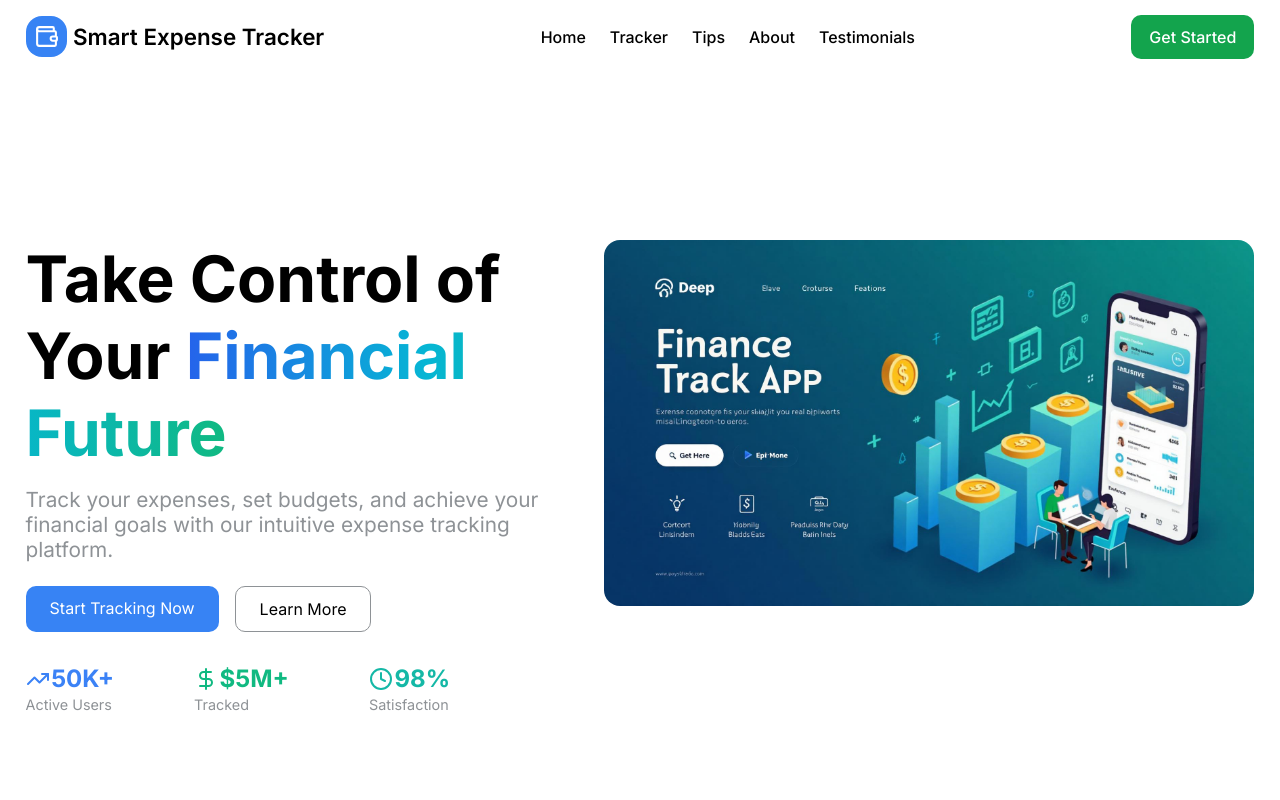
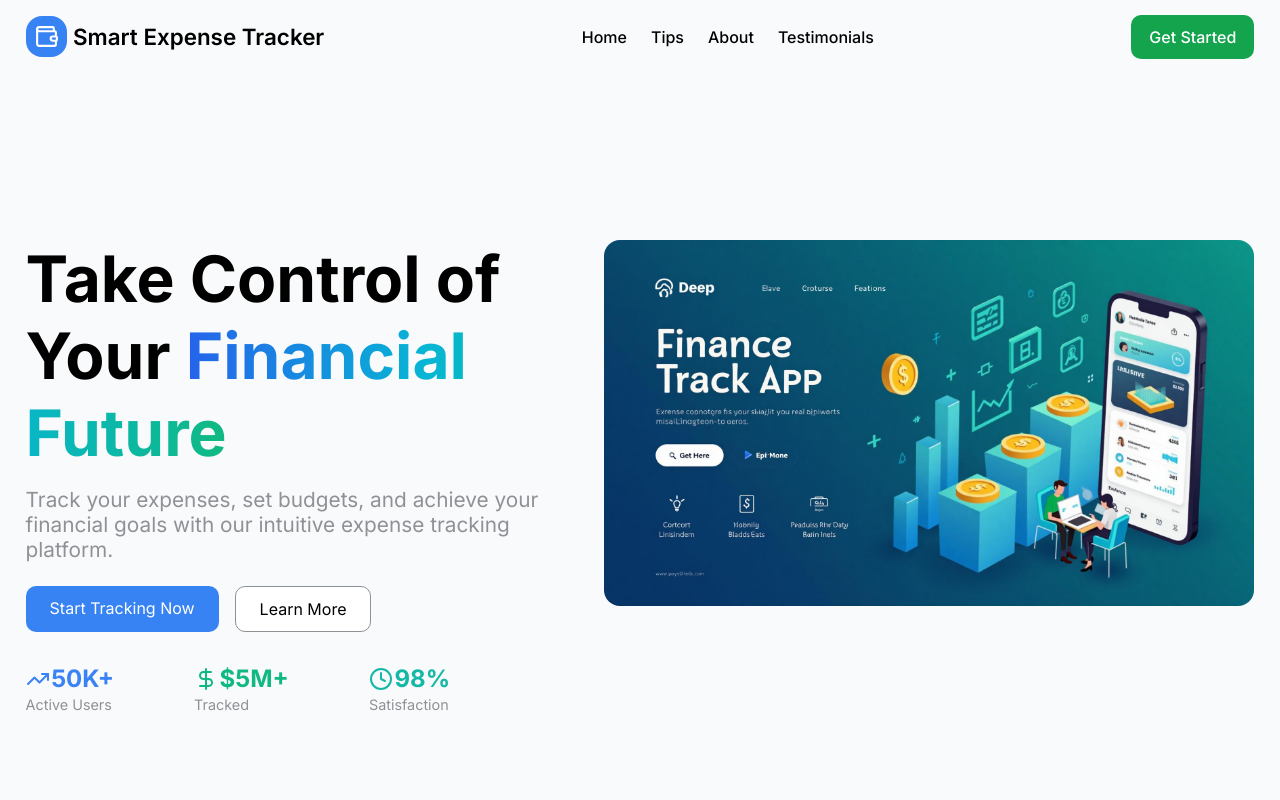
Before and after one commit to RizkiB12/smart-expense, a plain HTML site: page index.html in a window 1280 px wide. Shown: the top 800 px of the page. Drawn offline with nearby package versions, Linux system fonts and the light colour scheme.

Commit message:
fix: change navbar style

```diff
--- a/css/style.css
+++ b/css/style.css
@@ -26,28 +26,30 @@ body {
 /* HEADER START */
 
 header {
-  max-width: 1400px;
-  margin: 0 auto;
-  padding: 1rem 2%;
   position: fixed;
   top: 0;
   left: 0;
   right: 0;
-  background-color: rgba(255, 255, 255, 0.9);
+  background-color: #f9fafb;
   backdrop-filter: blur(6px);
-  /* background: linear-gradient(
-    to bottom,
-    rgba(255, 255, 255, 0.9),
-    rgba(255, 255, 255, 0.6)
-  );
-  backdrop-filter: blur(6px); */
+  transition: background-color 0.3s ease-out, box-shadow 0.3s ease-out,
+    backdrop-filter 0.3s ease-out;
   z-index: 99999;
+}
+
+header.header-scrolled {
+  background-color: #ffffff;
+  box-shadow: 0 4px 12px rgba(0, 0, 0, 0.08);
+  backdrop-filter: blur(6px);
 }
 
 .header-container {
   display: flex;
   justify-content: space-between;
   align-items: center;
+  max-width: 1400px;
+  margin: 0 auto;
+  padding: 1rem 2%;
 }
 
 .header-container .logo-section {
@@ -74,6 +76,7 @@ header {
 .header-container .logo-section h1 {
   font-weight: 600;
   font-size: 1.4rem;
+  color: #000000;
 }
 
 .header-container .nav-container ul {
@@ -112,13 +115,14 @@ header {
 /* HOME START  */
 
 .home {
-  max-width: 1400px;
-  margin: 0 auto;
-  padding: 15rem 2% 0 2%;
+  background-color: #f9fafb;
   height: 100vh;
 }
 
 .home .home-container {
+  max-width: 1400px;
+  margin: 0 auto;
+  padding: 15rem 2% 0 2%;
   display: flex;
   justify-content: center;
   gap: 1rem;
@@ -382,7 +386,7 @@ aside.about {
   margin-bottom: 1rem; */
   background-color: #f6f9fa;
 }
-/* ===== 50/30/20 RULE SECTION ===== */
+
 .rules-container {
   background-color: #f4fbfc;
   border-radius: 12px;
--- a/index.html
+++ b/index.html
@@ -3,6 +3,11 @@
   <head>
     <meta charset="UTF-8" />
     <meta name="viewport" content="width=device-width, initial-scale=1.0" />
+    <!-- <link
+      rel="shortcut icon"
+      href="./assets/image/wallet.ico"
+      type="image/x-icon"
+    /> -->
     <title>Smart Tracker</title>
 
     <!-- Google Fonts -->
@@ -20,20 +25,19 @@
     <!-- Navbar Start -->
     <header>
       <div class="header-container">
-        <div class="logo-section">
+        <a href="#" class="logo-section">
           <span class="icon-wrapper">
             <i data-lucide="wallet"></i>
           </span>
           <h1>Smart Expense Tracker</h1>
-        </div>
+        </a>
 
         <nav class="nav-container">
           <ul>
-            <li><a href="#">Home</a></li>
-            <li><a href="#">Tracker</a></li>
-            <li><a href="#">Tips</a></li>
-            <li><a href="#">About</a></li>
-            <li><a href="#">Testimonials</a></li>
+            <li><a href="#home">Home</a></li>
+            <li><a href="#tips">Tips</a></li>
+            <li><a href="#about">About</a></li>
+            <li><a href="#testimonials">Testimonials</a></li>
           </ul>
         </nav>
 
@@ -422,6 +426,8 @@
       </div>
     </footer>
 
+    <script src="./js/app.js"></script>
+
     <!-- Lucide Icons -->
     <!-- Development version -->
     <script src="https://unpkg.com/lucide@latest/dist/umd/lucide.js"></script>
--- a/js/app.js
+++ b/js/app.js
@@ -0,0 +1,20 @@
+// Menunggu sampai semua konten halaman dimuat
+window.addEventListener("DOMContentLoaded", (event) => {
+  // 1. Pilih elemen header
+  const header = document.querySelector("header");
+
+  // 2. Buat fungsi untuk 'mengecek' scroll
+  const handleScroll = () => {
+    // Cek jika posisi scroll lebih dari 10px dari atas
+    if (window.scrollY > 10) {
+      // Jika ya, tambahkan class 'header-scrolled'
+      header.classList.add("header-scrolled");
+    } else {
+      // Jika tidak (kembali ke atas), hapus class 'header-scrolled'
+      header.classList.remove("header-scrolled");
+    }
+  };
+
+  // 3. 'Dengarkan' event scroll dan jalankan fungsi di atas
+  window.addEventListener("scroll", handleScroll);
+});
```
Also changed, not shown: assets/image/wallet.ico (added).
